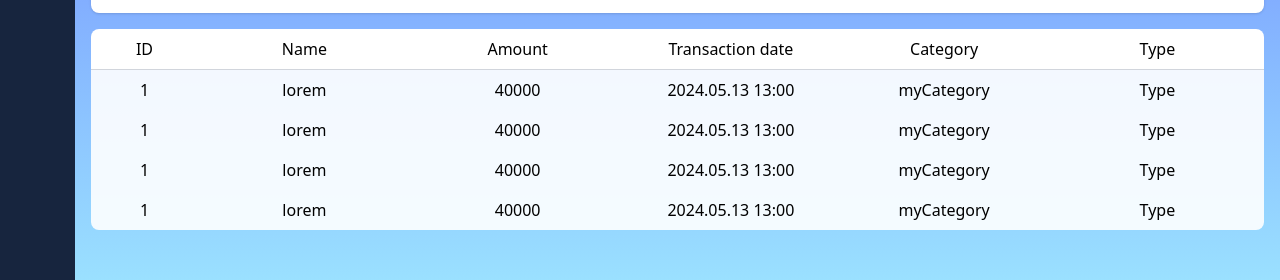
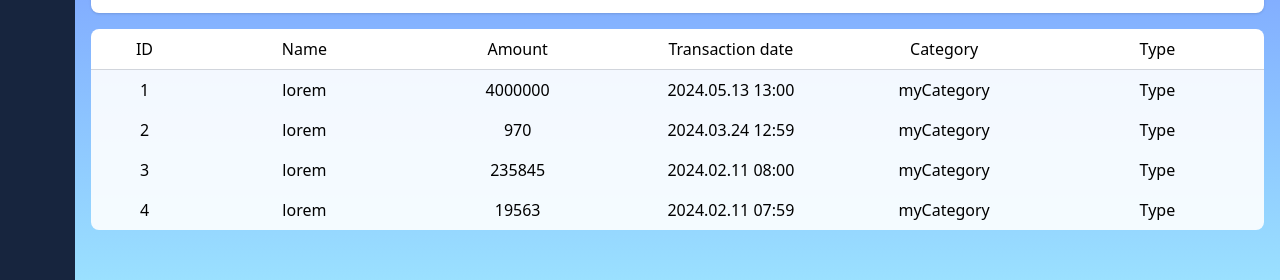
Before and after one commit to FinanceOrg/StockReact, a Next.js app: page /assets/1 in a window 1280 px wide. Shown: the part 493-773 px from the top of the page. Built offline with nearby package versions, Linux system fonts and the light colour scheme.

Commit message:
Fix type error and add data to transaction table

```diff
--- a/components/AssetTransactions.tsx
+++ b/components/AssetTransactions.tsx
@@ -1,7 +1,21 @@
 import clsx from "clsx";
 
+type AssetTransactionHeader = {
+    name: string;
+    class: string;
+}
+
+type AssetTransactionData = {
+    id: number;
+    name: string;
+    value: number;
+    date: string;
+    category: string;
+    type: string;
+}
+
 export default function AssetTransactions() {
-    const header = [
+    const header: AssetTransactionHeader[] = [
         { name: 'ID', class: 'col-span-1'},
         { name: 'Name', class: 'col-span-2'},
         { name: 'Amount', class: 'col-span-2'},
@@ -10,16 +24,14 @@ export default function AssetTransactions() {
         { name: 'Type', class: 'col-span-2'},
     ]
 
-
-
-    const data = [
-        {id: 1, name: 'lorem', value: 40000, date: '2024.05.13 13:00', category: 'myCategory', type: 'Type'},
-        {id: 1, name: 'lorem', value: 40000, date: '2024.05.13 13:00', category: 'myCategory', type: 'Type'},
-        {id: 1, name: 'lorem', value: 40000, date: '2024.05.13 13:00', category: 'myCategory', type: 'Type'},
-        {id: 1, name: 'lorem', value: 40000, date: '2024.05.13 13:00', category: 'myCategory', type: 'Type'},
+    const data: AssetTransactionData[] = [
+        {id: 1, name: 'lorem', value: 4000000, date: '2024.05.13 13:00', category: 'myCategory', type: 'Type'},
+        {id: 2, name: 'lorem', value: 970, date: '2024.03.24 12:59', category: 'myCategory', type: 'Type'},
+        {id: 3, name: 'lorem', value: 235845, date: '2024.02.11 08:00', category: 'myCategory', type: 'Type'},
+        {id: 4, name: 'lorem', value: 19563, date: '2024.02.11 07:59', category: 'myCategory', type: 'Type'},
     ]
 
-    const dataKeys = Object.keys(data[0])
+    const dataKeys = Object.keys(data[0]) as (keyof AssetTransactionData)[]
     // 'Category', 'Type'];
     return(
         <div>
```
